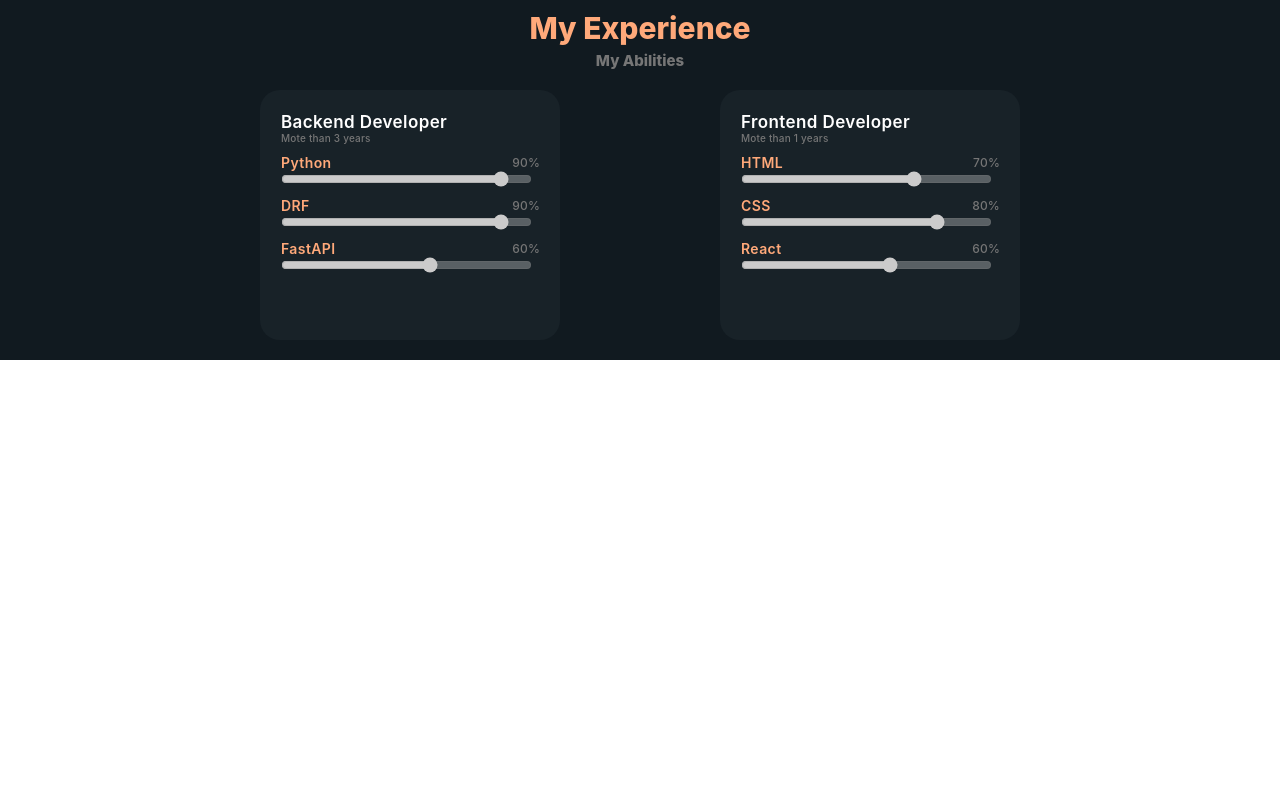
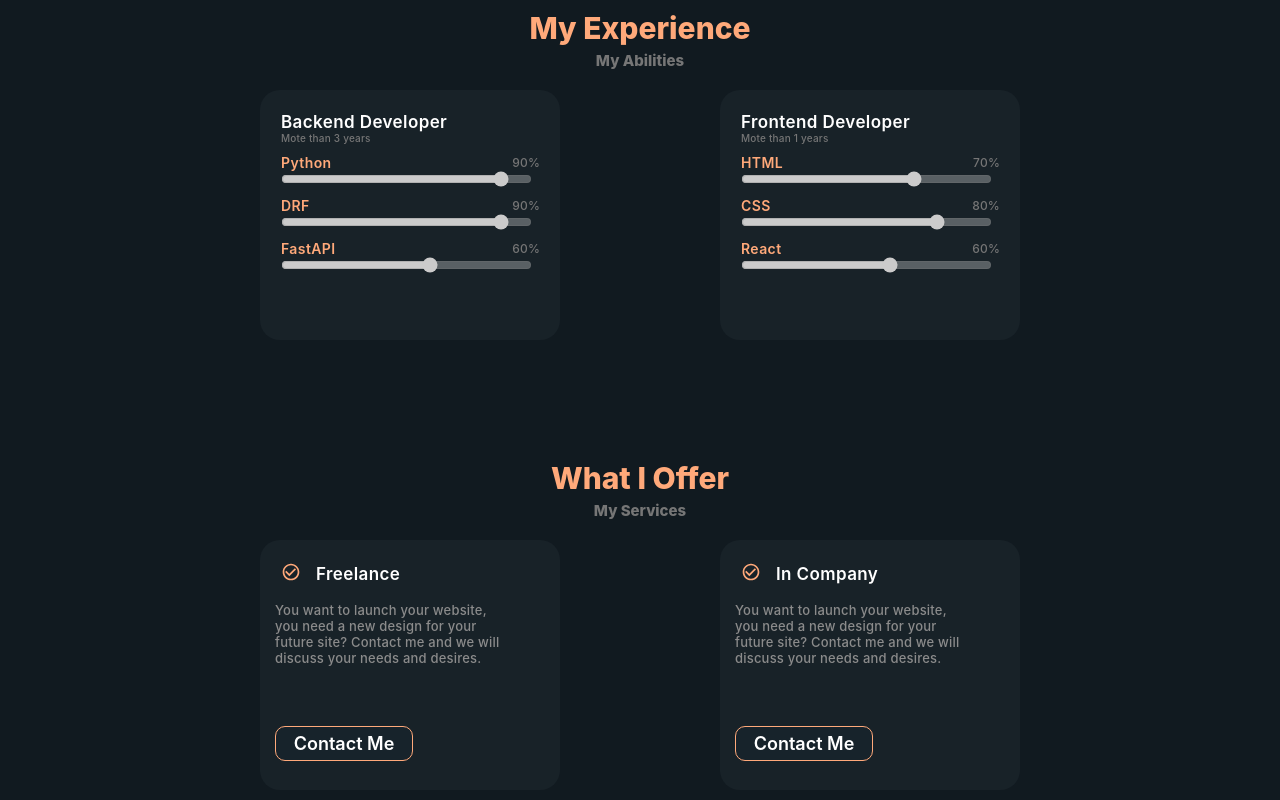
Before and after one commit to samuraii-company/AlonePersonalWebsite, a React (Create React App) app: page / in a window 1280 px wide. Shown: the part 1261-2061 px from the top of the page. Before the commit the page ends 1621 px from the top, so only its background shows below. Built offline with nearby package versions, Linux system fonts and the light colour scheme.

Commit message:
add what i can offer

```diff
--- /dev/null
+++ b/src/components/Offers.jsx
@@ -0,0 +1,137 @@
+import React from 'react'
+import styled from 'styled-components'
+import CheckCircleOutlineIcon from '@mui/icons-material/CheckCircleOutline';
+
+
+function Offers() {
+
+    return (
+        <Container>
+            <div className="text-wrapper">
+                <h1>What I Offer</h1>
+                <h2>My Services</h2>
+            </div>
+            <div className="stack-wrapper">
+                <div className="stack">
+                    <div className="texts">
+                        <i><CheckCircleOutlineIcon sx={{fontSize:20,color:"#FFA97A"}}/></i>
+                        <h1>Freelance</h1>
+                    </div>
+                    <h1 className="about">You want to launch your website,
+                    you need a new design for your future site?
+                    Contact me and we will discuss your needs and desires. </h1>
+                    <button>Contact Me</button>
+                </div>
+                <div className="stack">
+                    <div className="texts">
+                        <i><CheckCircleOutlineIcon sx={{fontSize:20,color:"#FFA97A"}}/></i>
+                        <h1>In Company</h1>
+                    </div>
+                    <h1 className="about">You want to launch your website,
+                    you need a new design for your future site?
+                    Contact me and we will discuss your needs and desires. </h1>
+                    <button>Contact Me</button>
+                </div>
+            </div>
+        </Container>
+    )
+}
+
+export default Offers
+
+const Container = styled.div`
+    padding-top: 100px;
+    display: flex;
+    justify-content:center;
+    align-items: center;
+    flex-direction: column;
+
+    .text-wrapper{
+        display: flex;
+        justify-content:center;
+        align-items: center;
+        flex-direction: column;
+        h1{
+            font-style: normal;
+            font-weight: 800;
+            font-size: 30px;
+            color: #FFA97A;
+        }
+        h2{
+            margin-top: 5px;
+            font-style: normal;
+            font-weight: 800;
+            font-size: 15px;
+            color: #767676;
+        }
+    }
+
+    .stack-wrapper{
+        display:flex;
+        flex-direction: row;
+        justify-content: space-between;
+        align-items: center;
+        margin: 20px 0;
+        @media(max-width:620px){
+            flex-direction: column;
+        }
+        .stack{
+            min-width: 300px;
+            min-height: 250px;
+            background: #182228;
+            margin: 0 80px;
+            border-radius: 20px;
+            @media(max-width:760px){
+                margin: 0 10px;
+            }
+            @media(max-width:620px){
+                margin: 20px 0;
+            }
+            .texts{
+                margin: 22px 0 0 21px;
+                display: flex;
+                flex-direction:row;
+                justify-content: flex-start;
+                align-items: center;
+                h1{
+                    font-style: normal;
+                    font-weight: 600;
+                    font-size: 17px;
+                    letter-spacing: 0.4px;
+                    color: #FFFFFF;
+                    margin-left: 15px;
+                }
+            }
+            .about{
+                font-style: normal;
+                font-weight: 500;
+                font-size: 13px;
+                letter-spacing: 0.2px;
+                color: #8B8B8B;
+                max-width: 230px;
+                margin-left: 15px;
+                margin-top: 16px;
+            }
+            button{
+                margin-top: 60px;
+                margin-left: 15px;
+                min-width: 138px;
+                min-height: 35px;
+                border-radius: 10px;
+                font-style: normal;
+                font-weight: 600;
+                font-size: 18px;
+                border: none;
+                cursor: pointer;
+
+                background: #17232B;
+                border: 1px solid #FFA97A;
+                color: white;
+                &:hover{
+                    background:#FFA97A;
+                    color: black;
+                }
+            }
+        }
+    }
+`
--- a/src/pages/HomePage.jsx
+++ b/src/pages/HomePage.jsx
@@ -4,6 +4,7 @@ import Hero from '../components/Hero'
 import About from '../components/About'
 import styled from 'styled-components'
 import Stack from '../components/Stack'
+import Offers from '../components/Offers'
 
 function HomePage() {
   return (
@@ -12,6 +13,7 @@ function HomePage() {
         <Hero />
         <About />
         <Stack />
+        <Offers />
       </Home>
 
   )
```
